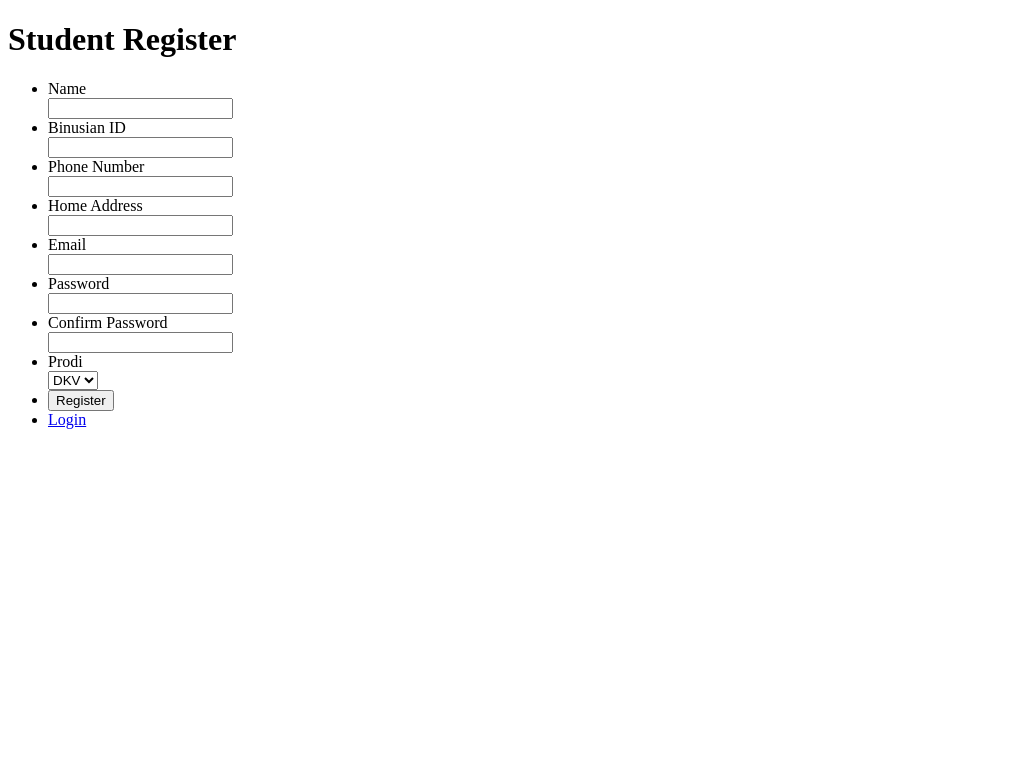
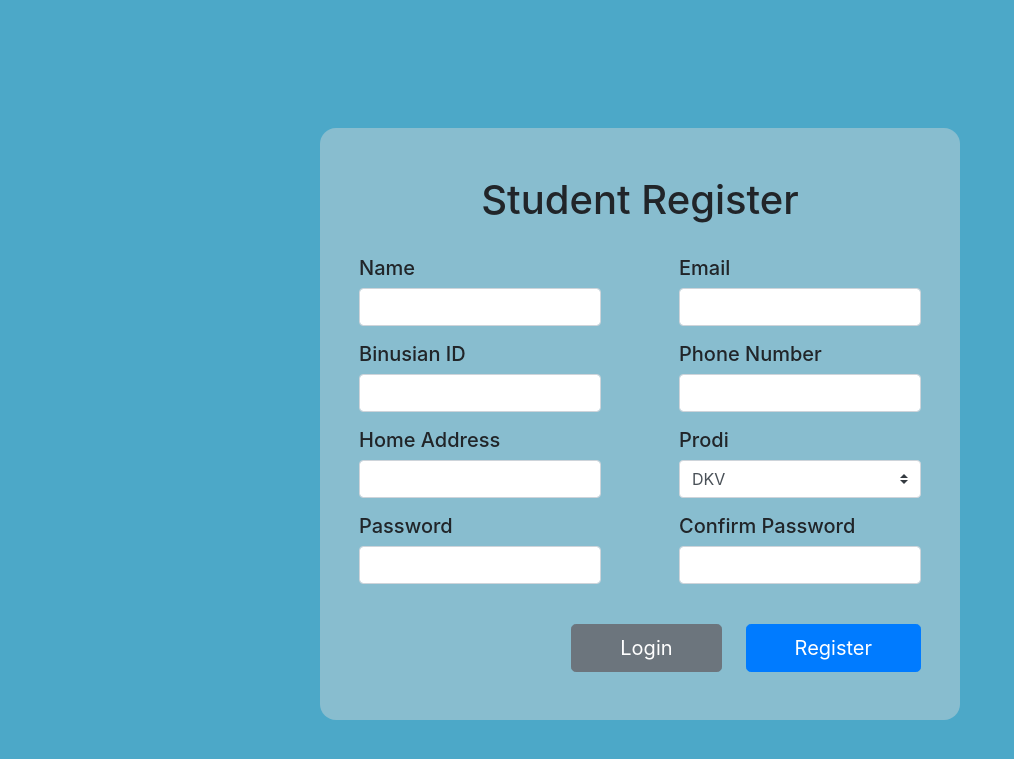
Before and after one commit to mariauleria/FinalApp2, a PHP site: page /register.php in a window 1280 px wide. Shown: the top 759 px of the page, without its empty margins (0-1014 px from the left). Run offline with PHP 8.4, Linux system fonts and the light colour scheme.

Commit message:
feat add styling register.php

```diff
--- a/CSS/style.css
+++ b/CSS/style.css
@@ -1,12 +1,3 @@
-label {
-  display: block;
-}
-
-p {
-  color: red;
-  font-style: italic;
-}
-
 /* General */
 .bodyStyling {
   background-color: #4ca8c8;
--- a/login.php
+++ b/login.php
@@ -52,7 +52,7 @@
     <link rel="stylesheet" href="CSS/style.css">
 </head>
 
-<body class="bodyStyling ">
+<body class="bodyStyling">
 
     <div class="container w-25 text-center containerStyling">
 
--- a/register.php
+++ b/register.php
@@ -55,51 +55,80 @@ if(isset($_POST['register'])){
     <meta name="viewport" content="width=device-width, initial-scale=1.0">
     <title>Student Register</title>
 
-    <link rel="stylesheet" href="./CSS/style.css">
+    <!-- Bootstrap CSS -->
+    <link rel="stylesheet" href="https://cdn.jsdelivr.net/npm/bootstrap@4.3.1/dist/css/bootstrap.min.css" integrity="sha384-ggOyR0iXCbMQv3Xipma34MD+dH/1fQ784/j6cY/iJTQUOhcWr7x9JvoRxT2MZw1T" crossorigin="anonymous">
 
+    <!-- External CSS -->
+    <link rel="stylesheet" href="CSS/style.css">
 </head>
-<body>
 
-    <h1>Student Register</h1>
+<body class="bodyStyling">
+
+    <div class="container w-50 text-center containerStyling">
+
+    <h1 class="pt-5 pb-4">Student Register</h1>
 
         <form action="" method="POST">
-        <ul>
-            <li>
-                <label for="username">Name</label>
-                <input type="text" name="username" id="username">
-            </li>
-            <li>
-                <label for="binusian-id">Binusian ID</label>
-                <input type="text" name="binusian-id" id="binusian-id">
-            </li>
-            <li>
-                <label for="phone">Phone Number</label>
-                <input type="text" name="phone" id="phone">
-            </li>
-            <li>
-                <label for="address">Home Address</label>
-                <input type="text" name="address" id="address">
-            </li>
-            <li>
-                <label for="email">Email</label>
-                <input type="text" name="email" id="email">
-            </li>
-            <li>
-                <label for="password">Password</label>
-                <input type="password" name="password" id="password">
-            </li>
-            <li>
-                <label for="confirm-password">Confirm Password</label>
-                <input type="password" name="confirm-password" id="confirm-password">
-            </li>
-            <li>
-                <label for="prodi">Prodi</label>
-                <select name="prodi" id="prodi">
+            <div class="row d-flex text-left">
+                <div class="col-6">
+                    <label class="h5 mx-4 mb-2" for="username">Name</label>
+                    <div class="input-group mb-3 px-4">
+                        <input type="text" class="form-control" name="username" id="username">
+                    </div>
+                </div>
+                <div class="col-6">
+                    <label class="h5 mx-4 mb-2" for="email">Email</label>
+                    <div class="input-group mb-3 px-4">
+                        <input type="text" class="form-control" name="email" id="email">
+                   </div>
+                </div>
+            </div>
+            <div class="row d-flex text-left">
+                <div class="col-6">
+                    <label class="h5 mx-4 mb-2" for="binusian-id">Binusian ID</label>
+                    <div class="input-group mb-3 px-4">
+                        <input type="text" class="form-control" name="binusian-id" id="binusian-id">
+                    </div>
+                </div>
+                <div class="col-6">
+                    <label class="h5 mx-4 mb-2" for="phone">Phone Number</label>
+                    <div class="input-group mb-3 px-4">
+                        <input type="text" class="form-control" name="phone" id="phone">
+                    </div>
+                </div>
+            </div>
+            <div class="row d-flex text-left">
+                <div class="col-6">
+                    <label class="h5 mx-4 mb-2" for="address">Home Address</label>
+                    <div class="input-group mb-3 px-4">
+                        <input type="text" class="form-control" name="address" id="address">
+                    </div>
+                </div>
+                <div class="col-6">
+                    <label class="h5 mx-4 mb-2" for="prodi">Prodi</label>
+                    <div class="input-group mb-3 px-4">
+                        <select class="custom-select" name="prodi" id="prodi">
                             <option value="DKV">DKV</option>
                             <option value="DI">DI</option>
                             <option value="IT">IT</option>
                         </select>
-            </li>
+                    </div>
+                </div>
+            </div>
+            <div class="row d-flex text-left">
+                <div class="col-6">
+                    <label class="h5 mx-4 mb-2" for="password">Password</label>
+                    <div class="input-group mb-3 px-4">
+                        <input type="password" class="form-control" name="password" id="password">
+                    </div>
+                </div>
+                <div class="col-6">
+                    <label class="h5 mx-4 mb-2" for="confirm-password">Confirm Password</label>
+                    <div class="input-group mb-3 px-4">
+                        <input type="password" class="form-control" name="confirm-password" id="confirm-password">
+                    </div>
+                </div>
+            </div>
 
             <?php if(isset($errorMsg)): ?>
                 <li>
@@ -107,14 +136,12 @@ if(isset($_POST['register'])){
                 </li>
             <?php endif;?>
 
-            <li>
-                <button type="submit" name="register">Register</button>
-            </li>
-            <li>
-                <a href="./login.php">Login</a>
-            </li>
-        </ul>
+            <div class="d-flex justify-content-end">
+                <a class="btn btn-secondary btn-lg mt-4 mb-5 px-5" href="./login.php">Login</a>
+                <button class="btn btn-primary btn-lg mt-4 mb-5 px-5 mx-4" type="submit" name="register">Register</button>
+            </div>
         </form>
+    </div>
 
 </body>
 </html>
```
Lines whose indentation alone changed are shown as unchanged.
